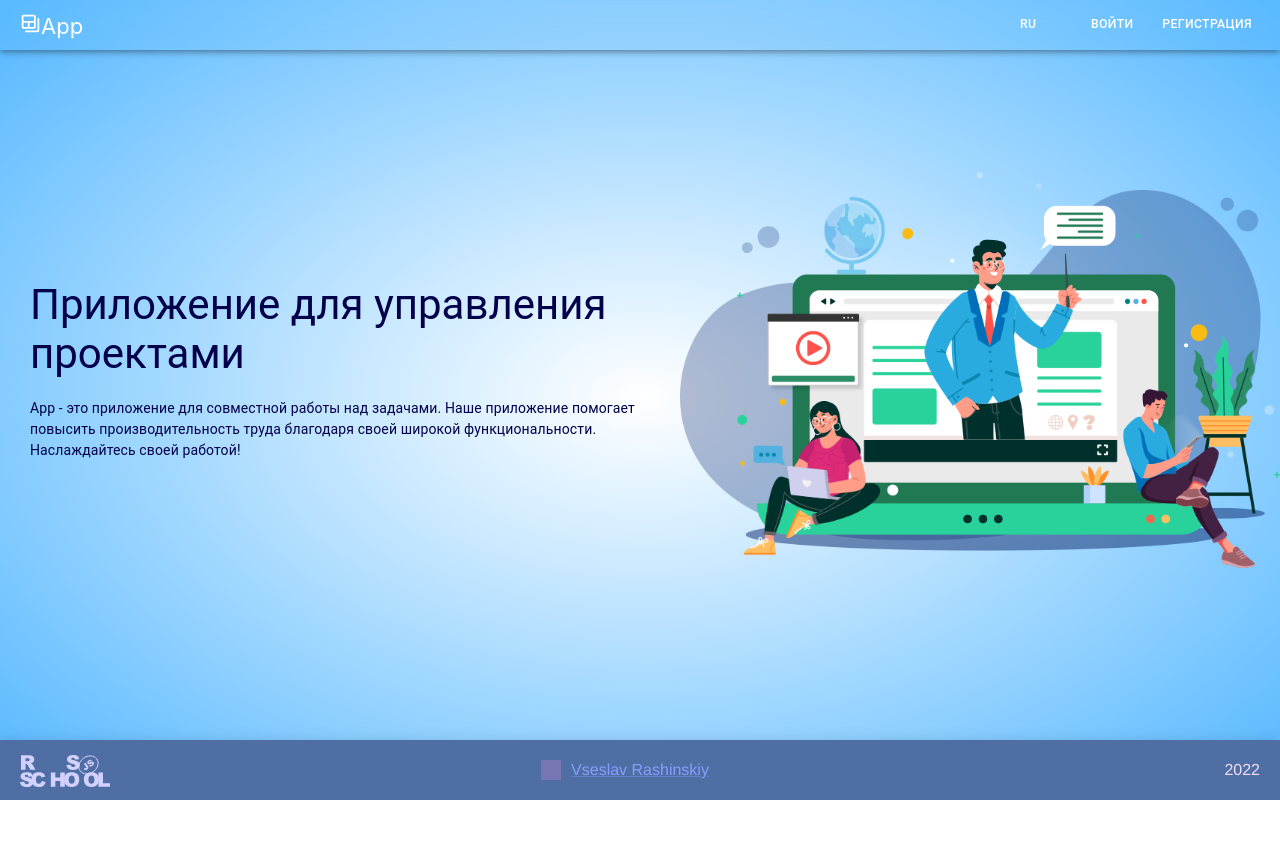
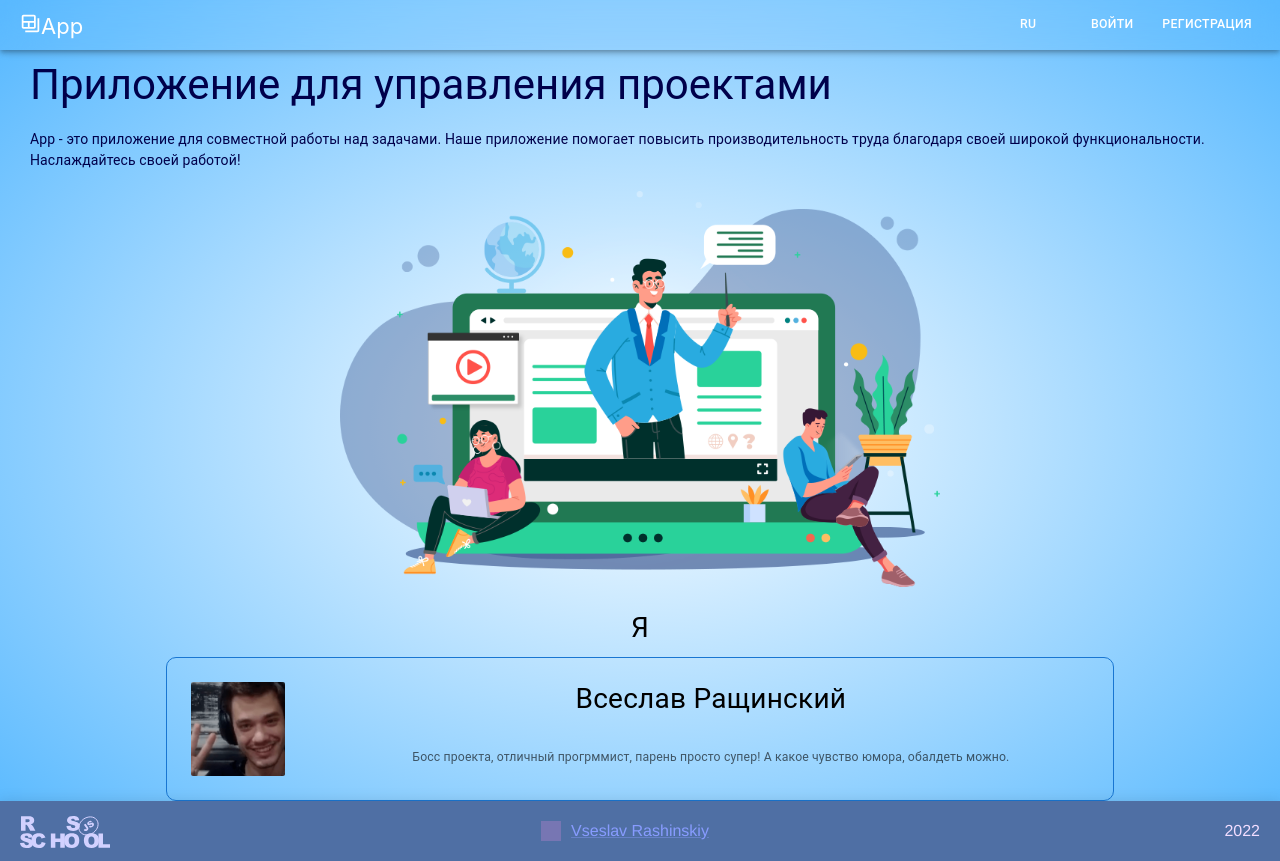
Before and after one commit to VseslavRashinskiy/project-management-app, a React (Create React App) app in the folder my-app/: page / in a window 1280 px wide. Before the commit the page ends 800 px from the top, so only its background shows below. Built offline with nearby package versions, Linux system fonts and the light colour scheme; grey boxes are pictures that could not be loaded.

Commit message:
feat: update aboutUs

```diff
--- a/my-app/src/component/Welcom Page/AboutUs.tsx
+++ b/my-app/src/component/Welcom Page/AboutUs.tsx
@@ -6,6 +6,7 @@ import me from '../assets/image/LP.png';
 export const AboutUs = ({ language }: Language) => {
   return (
     <Grid
+      className="about"
       sx={{
         display: 'flex',
         alignItems: 'center',
@@ -13,11 +14,15 @@ export const AboutUs = ({ language }: Language) => {
       }}
       gap={1}
     >
-      <Typography fontSize={'3rem'} sx={{ p: 5 }}>
+      <Typography fontSize={'2rem'}>
         {language === 'EN' ? mainState[0].team : mainState[1].team}
       </Typography>
       <>
-        <Grid container sx={{ border: '1px solid #1976D2', borderRadius: '10px' }}>
+        <Grid
+          className="about"
+          container
+          sx={{ border: '1px solid #1976D2', borderRadius: '10px' }}
+        >
           <Grid sx={{ p: 2, width: '15%' }}>
             <CardMedia
               component="img"
@@ -29,7 +34,7 @@ export const AboutUs = ({ language }: Language) => {
           <Grid item sx={{ p: 2, width: '85%' }}>
             <Typography
               gutterBottom
-              variant="h5"
+              variant="subtitle1"
               component="div"
               sx={{ textAlign: 'center', fontSize: '2rem' }}
             >
--- a/my-app/src/component/Welcom Page/Main.tsx
+++ b/my-app/src/component/Welcom Page/Main.tsx
@@ -22,6 +22,7 @@ const Placeholder = ({ language }: Language) => (
       </Typography>
     </div>
     <CardMedia component="img" image={mainImg} alt="main-img" />
+    <AboutUs language={language}></AboutUs>
   </>
 );
 
--- a/my-app/src/component/profile/ProfileUser.tsx
+++ b/my-app/src/component/profile/ProfileUser.tsx
@@ -1,5 +1,5 @@
 import React from 'react';
-import { Avatar, Button, Grid, Paper } from '@mui/material';
+import { Avatar, Button } from '@mui/material';
 import { useNavigate } from 'react-router-dom';
 import { useUser } from '../UserProvider';
 import { axiosApiInstance, Language, __baseUrl__ } from '../constant';
--- a/my-app/src/styles/layout/main.scss
+++ b/my-app/src/styles/layout/main.scss
@@ -6,7 +6,8 @@
         flex-grow: 1;
         max-width: 1200px;
         min-width: 100%;
-        @include flex(row, center, space-between, 20px);
+        @include flex(column, center, space-between, 20px);
+        margin-top: 60px;
         &-about {
             color: #00004b;
             font-family: 'Arimo', Arial, Helvetica, sans-serif;
@@ -17,6 +18,10 @@
             max-width: 600px;
         }
     }
+}
+
+.about {
+  flex-grow: 1;
 }
 
 @media only screen and (max-width: 1000px) {
```
